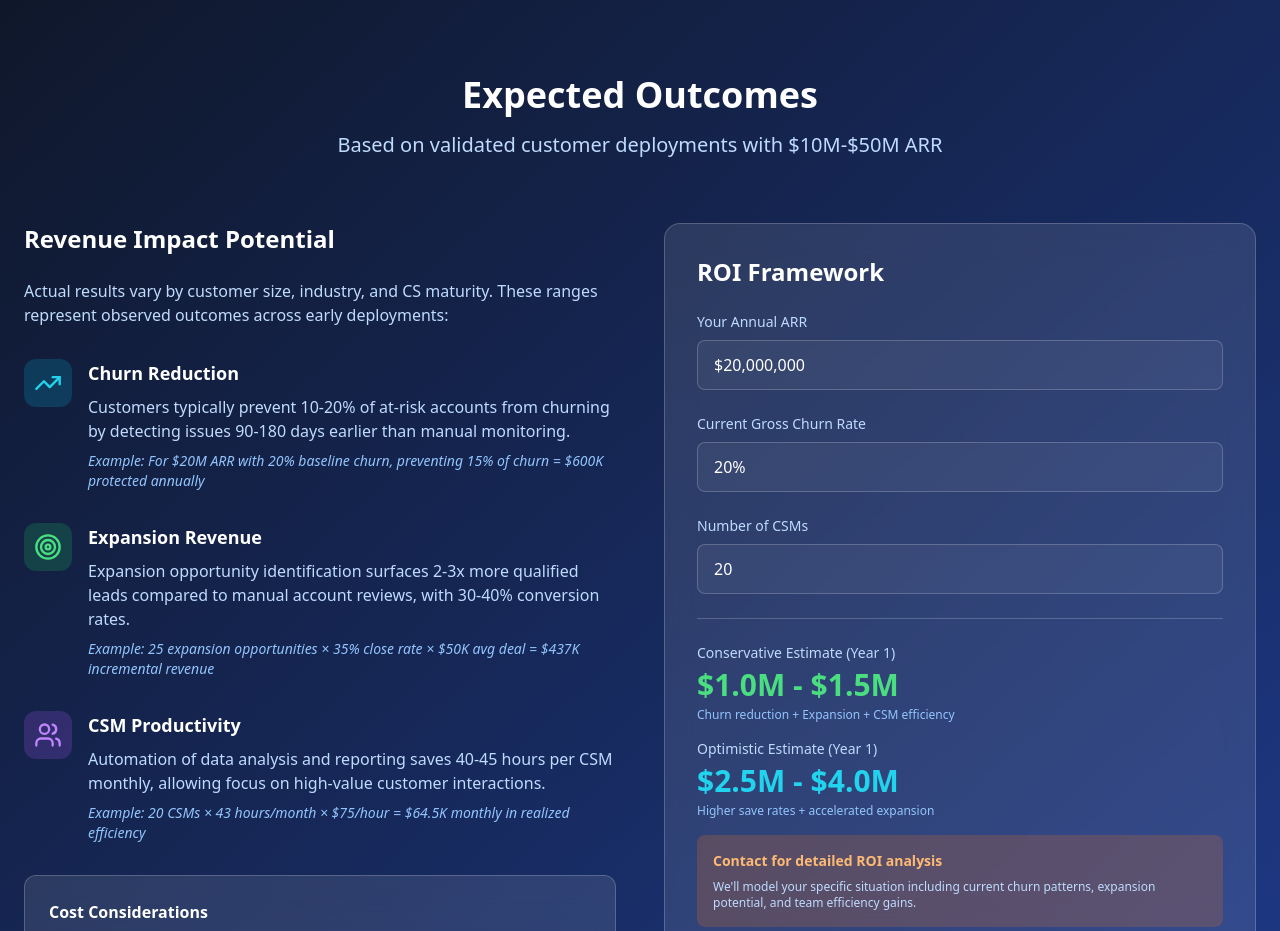
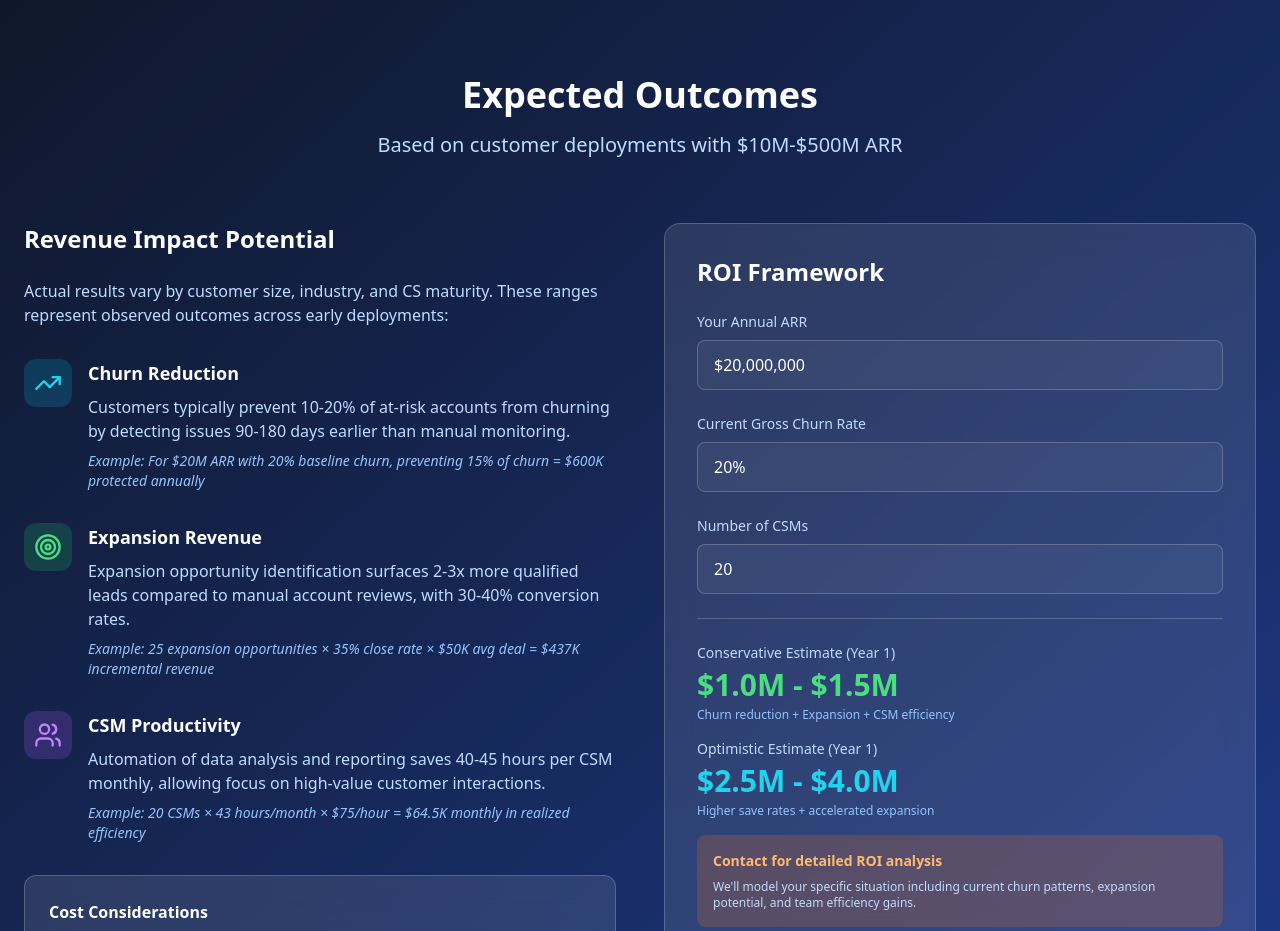
Before and after one commit to 21manoj/auctusai-website, a React (Vite) app: page / in a window 1280 px wide. Shown: the part 2900-3831 px from the top of the page. Built offline with nearby package versions, Linux system fonts and the light colour scheme.

Commit message:
Update App.jsx
removed validated

```diff
--- a/src/App.jsx
+++ b/src/App.jsx
@@ -309,7 +309,7 @@ export default function AuctusAIWebsite() {
           <div className="text-center mb-16">
             <h2 className="text-4xl font-bold mb-4">Expected Outcomes</h2>
             <p className="text-xl text-blue-200">
-              Based on validated customer deployments with $10M-$50M ARR
+              Based on  customer deployments with $10M-$500M ARR
             </p>
           </div>
 
```
